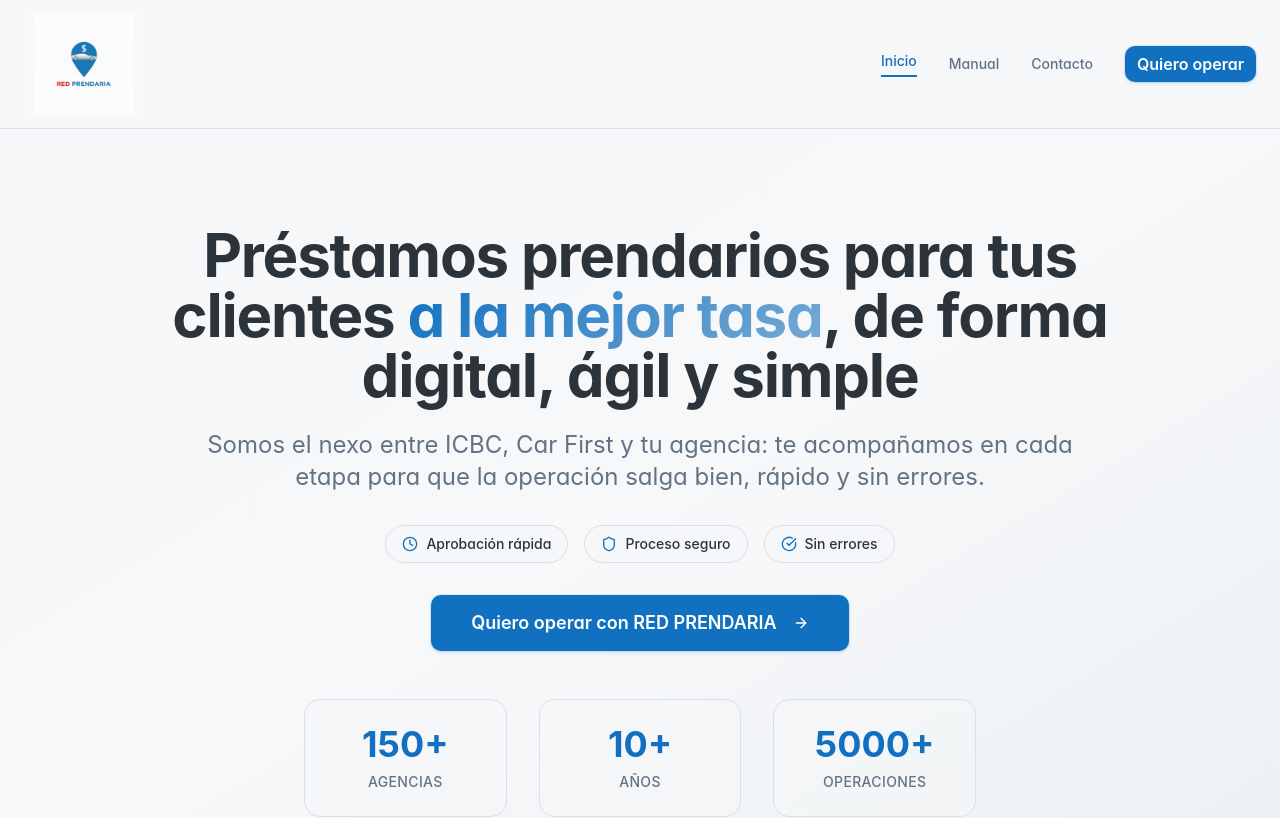
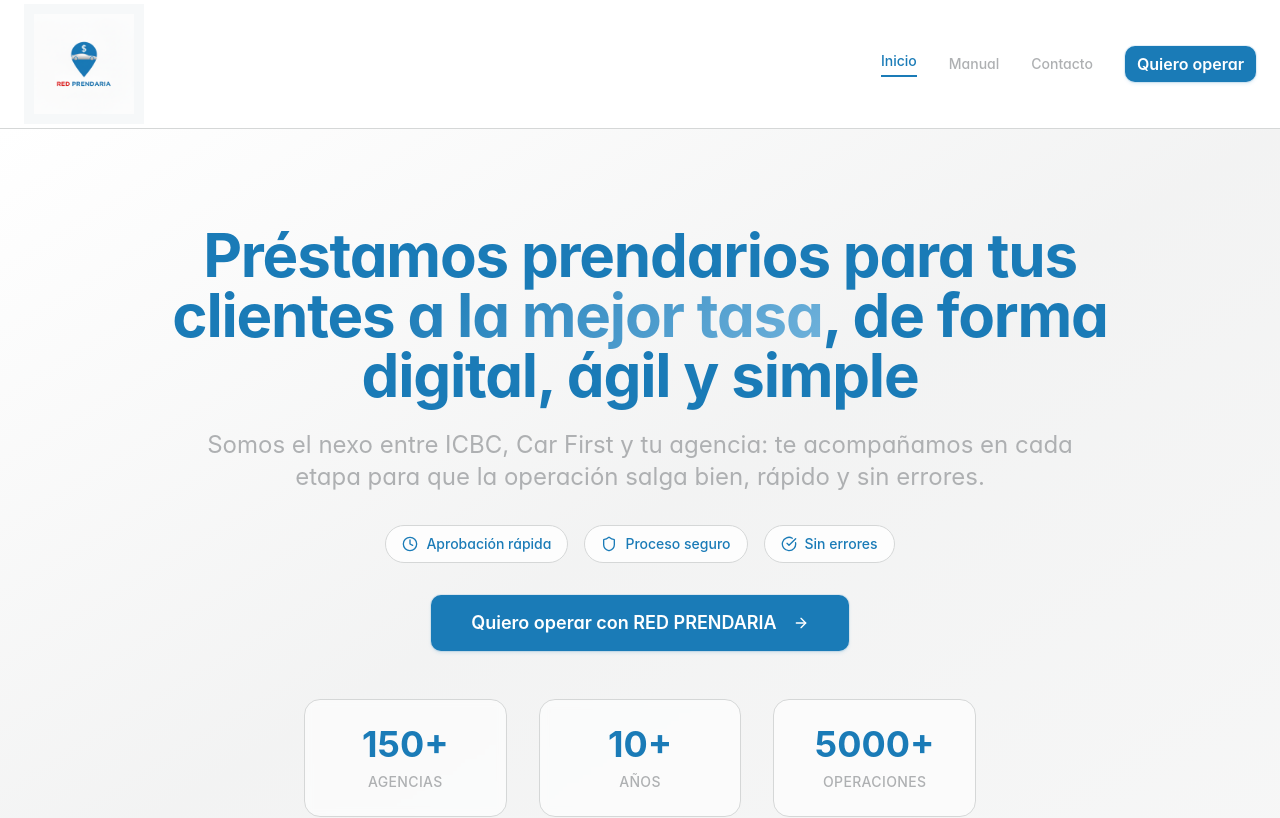
Before and after one commit to lentolentini-debug/red-prenda-pro, a React (Vite) app: page / in a window 1280 px wide. Shown: the top 818 px of the page. Built offline with nearby package versions, Linux system fonts and the light colour scheme; the HTML template or start-up script is replaced by a standard one.

Commit message:
Update page colors with new palette

```diff
--- a/src/index.css
+++ b/src/index.css
@@ -4,41 +4,41 @@
 
 /* RED PRENDARIA Design System - Professional Fintech B2B
 All colors MUST be HSL.
-Primario: #1C78B5, Acento: #E1403F, Secundarios: #83ABC5, #CDD1D6
+Azul principal: #1A79B6, Rojo acento: #E02626, Grises: #B0B1B2, #C6C7C8, #D7D8D8
 */
 
 @layer base {
   :root {
-    --background: 210 25% 97%;
-    --foreground: 210 15% 20%;
+    --background: 0 0% 100%;
+    --foreground: 203 75% 41%;
 
     --card: 0 0% 100%;
-    --card-foreground: 210 15% 20%;
+    --card-foreground: 203 75% 41%;
 
     --popover: 0 0% 100%;
-    --popover-foreground: 210 15% 20%;
+    --popover-foreground: 203 75% 41%;
 
     /* RED PRENDARIA Brand Colors */
-    --primary: 207 84% 41%; /* #1C78B5 */
+    --primary: 203 75% 41%; /* #1A79B6 */
     --primary-foreground: 0 0% 100%;
-    --primary-light: 207 52% 65%; /* #83ABC5 */
-    --primary-muted: 207 20% 83%; /* #CDD1D6 */
+    --primary-light: 203 60% 65%;
+    --primary-muted: 180 2% 84%; /* #D7D8D8 */
 
-    --accent: 357 72% 51%; /* #E1403F */
+    --accent: 0 71% 52%; /* #E02626 */
     --accent-foreground: 0 0% 100%;
 
-    --secondary: 207 20% 96%;
-    --secondary-foreground: 207 84% 41%;
+    --secondary: 210 2% 78%; /* #C6C7C8 */
+    --secondary-foreground: 203 75% 41%;
 
-    --muted: 210 20% 98%;
-    --muted-foreground: 210 15% 45%;
+    --muted: 180 2% 84%; /* #D7D8D8 */
+    --muted-foreground: 210 2% 69%; /* #B0B1B2 */
 
-    --destructive: 357 72% 51%;
+    --destructive: 0 71% 52%;
     --destructive-foreground: 0 0% 100%;
 
-    --border: 210 20% 88%;
-    --input: 210 20% 95%;
-    --ring: 207 84% 41%;
+    --border: 180 2% 84%;
+    --input: 180 2% 84%;
+    --ring: 203 75% 41%;
 
     --radius: 0.75rem;
 
@@ -46,7 +46,7 @@ Primario: #1C78B5, Acento: #E1403F, Secundarios: #83ABC5, #CDD1D6
     --gradient-primary: linear-gradient(135deg, hsl(var(--primary)), hsl(var(--primary-light)));
     --gradient-hero: linear-gradient(135deg, hsl(var(--primary)) 0%, hsl(var(--primary-light)) 100%);
     --gradient-subtle: linear-gradient(180deg, hsl(var(--background)) 0%, hsl(var(--muted)) 100%);
-    --gradient-background: linear-gradient(135deg, hsl(207 32% 96%) 0%, hsl(207 30% 94%) 30%, hsl(207 25% 98%) 70%, hsl(210 40% 96%) 100%);
+    --gradient-background: linear-gradient(135deg, hsl(0 0% 100%) 0%, hsl(180 2% 84%) 30%, hsl(0 0% 100%) 70%, hsl(180 2% 84%) 100%);
 
     --shadow-soft: 0 2px 8px -2px hsl(var(--primary) / 0.1);
     --shadow-card: 0 4px 16px -4px hsl(var(--primary) / 0.15);
```
